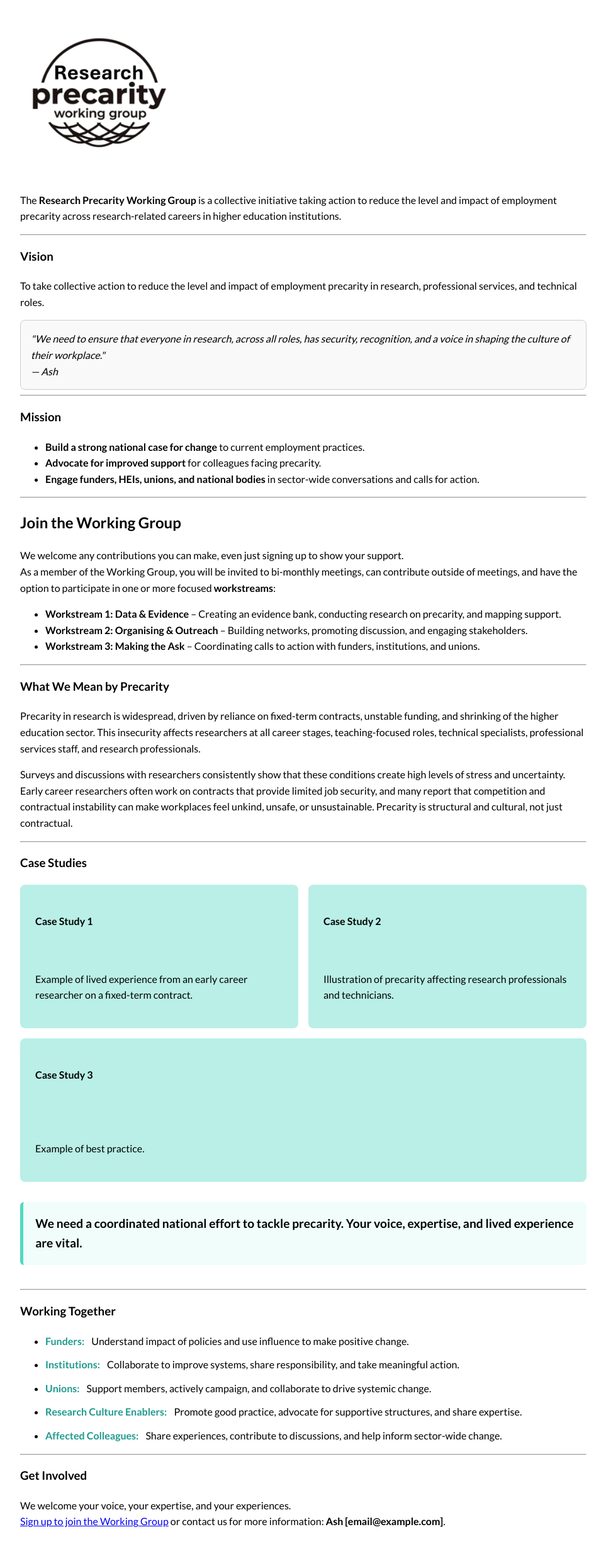
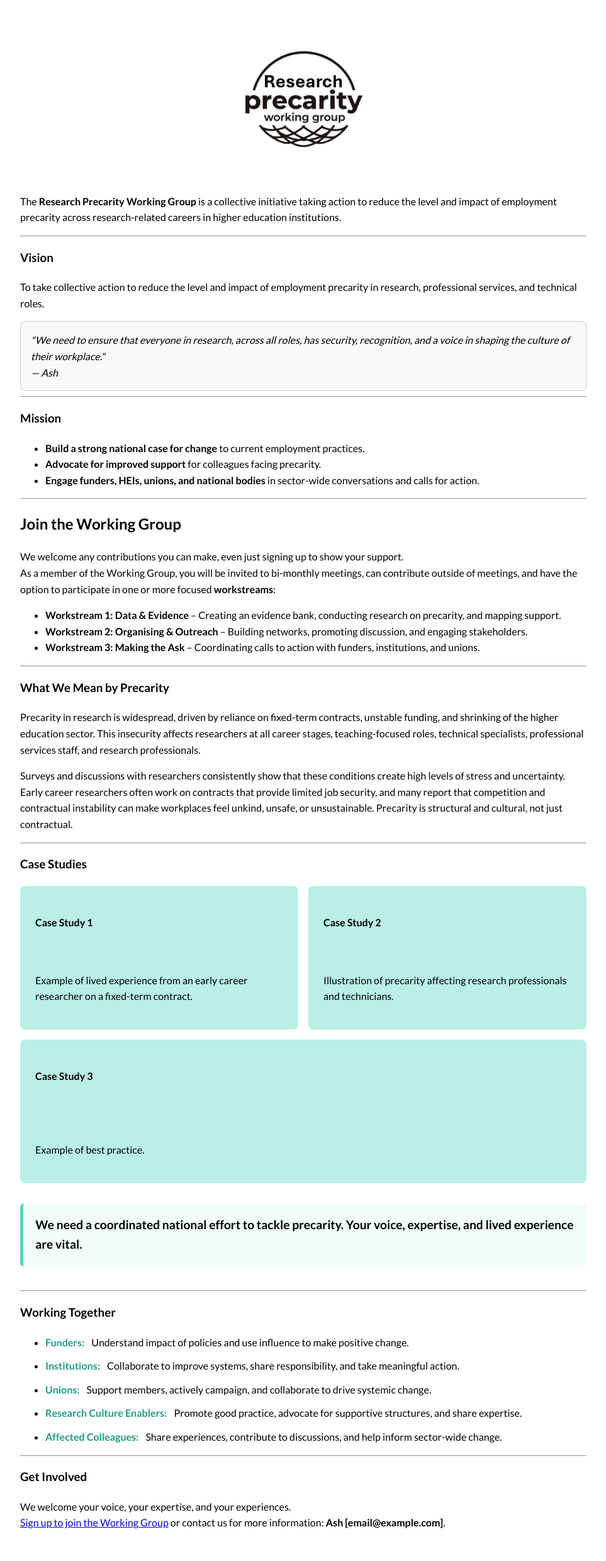
Before and after one commit to rikanair/precarity, a Jekyll site: the page built from index.md, in a window 1280 px wide. Shown: the whole page at 63% size, without its empty margins (158-1121 px from the left). Built offline with Jekyll 4.4.1, drawn with Linux system fonts in a browser that asks for light colours.

Commit message:
Update index.md

```diff
--- a/index.md
+++ b/index.md
@@ -2,8 +2,11 @@
 layout: default
 title: Research Precarity Working Group
 ---
-<div class="logo">
-  <img src="https://github.com/rikanair/precarity/blob/main/RPWG.png" alt="Research Precarity Working Group Logo" width=250px>
+
+<div style="text-align: center; margin: 1.5em 0;">
+  <img src="{{ '/RPWG.png' | relative_url }}"
+       alt="Research Precarity Working Group Logo"
+       width="220">
 </div>
 
 
```
